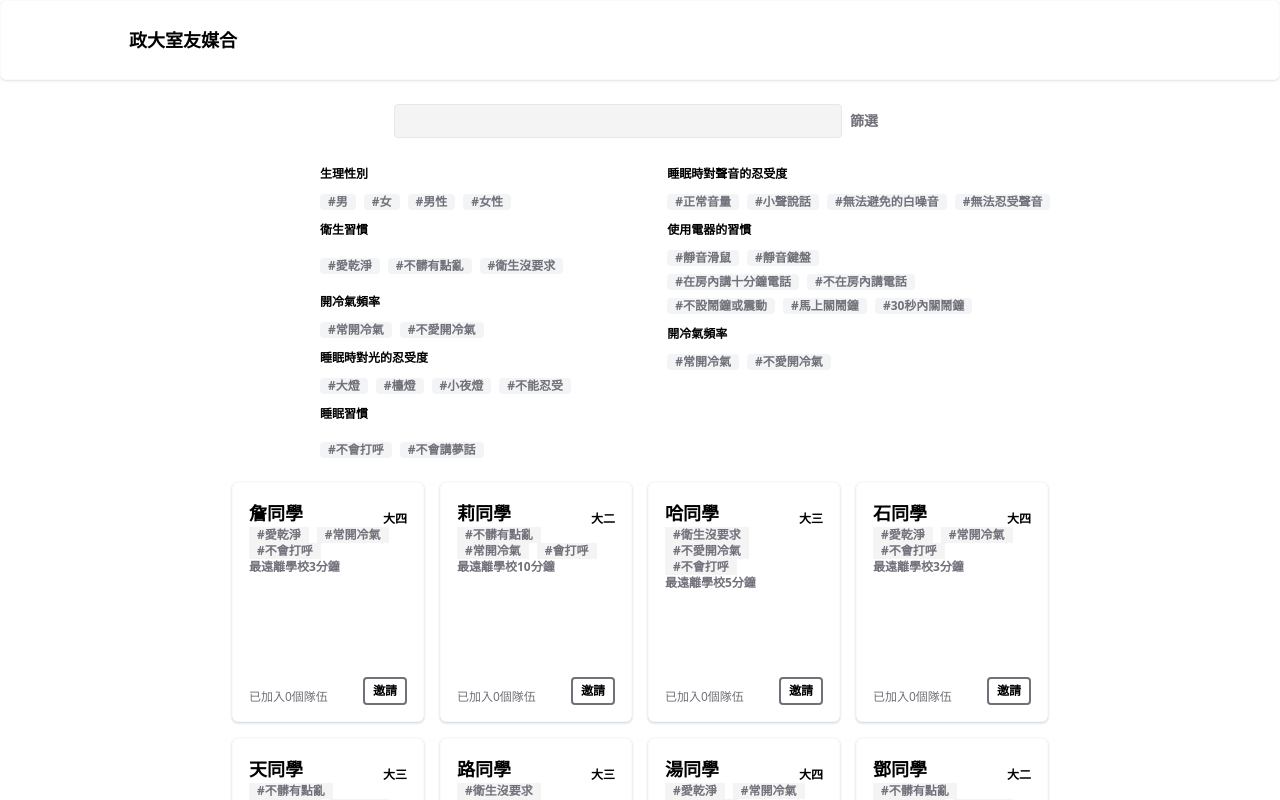
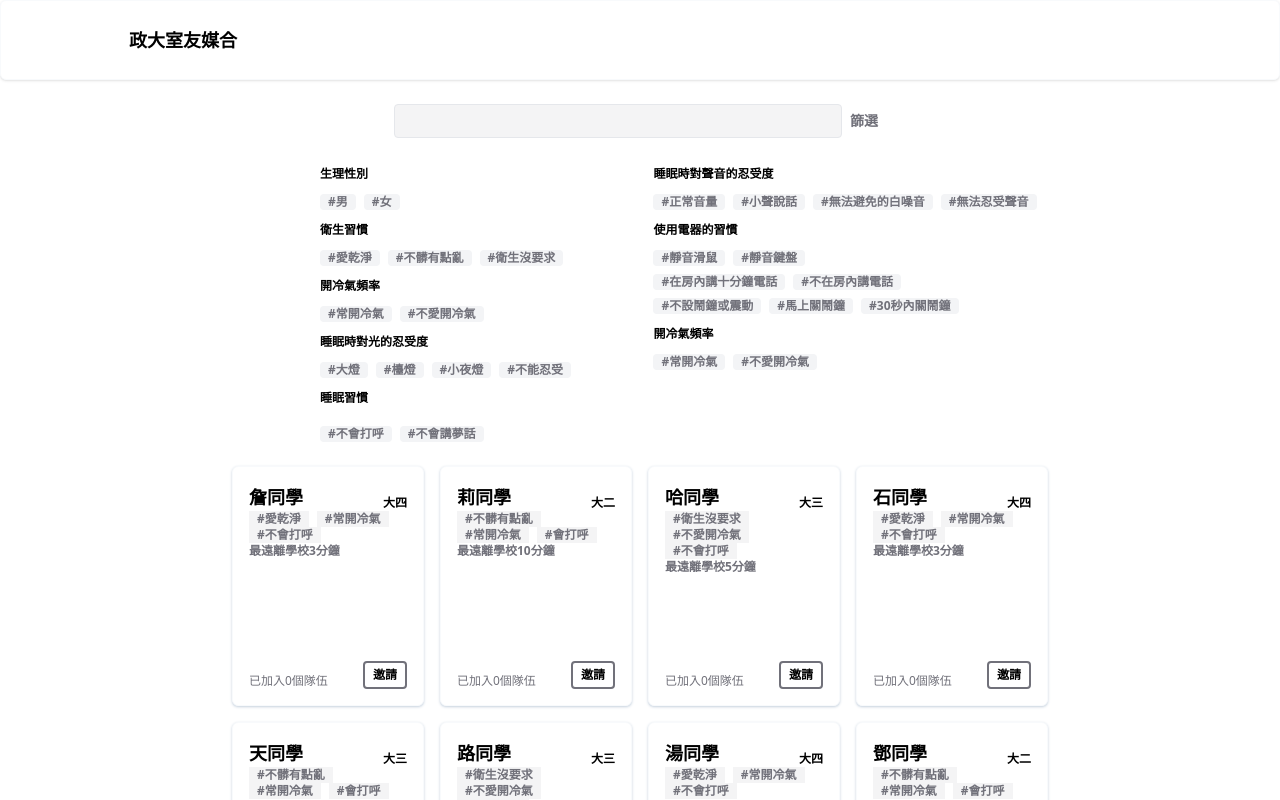
Before and after one commit to z15r7/dorm, a Vue app in the folder frontend/: page / in a window 1280 px wide. Both pictures are taken after a click on the button "篩選". Shown: the top 800 px of the page. Built offline with nearby package versions, Linux system fonts and the light colour scheme.

Commit message:
replace header filter option with Hashtag comp.

```diff
--- a/frontend/src/components/Header.vue
+++ b/frontend/src/components/Header.vue
@@ -12,6 +12,7 @@
       <div>
         <div class="flex justify-center w-10/12 my-4 pl-80" v-if="showFilters">
                 <div class="flex flex-wrap items-center h-fit">
+                    <div class="flex flex-wrap items-center">
                       <p class="text-xs font-bold flex-col">生理性別</p>
                       <div class="my-5"></div>
                       <div class="w-full"></div>
@@ -27,29 +28,30 @@
                       :tagEnableColor="`#7dd3fc`"
                       :tagDisableColor="`#f3f4f6`"
                       />
-                      <button @click="filterByGender('男')"
-                      :style="{ backgroundColor: genderFilter === '男' ? '#7dd3fc' : '#f3f4f6' }"
-                      class="text-xs font-bold text-zinc-500 pr-2 bg-gray-100 rounded px-2 py-0 ">#男性</button>
-                      <span class="mx-1"></span>
-                      <button @click="filterByGender('女')"
-                      :style="{ backgroundColor: genderFilter === '女' ? '#7dd3fc' : '#f3f4f6' }"
-                      class="text-xs font-bold text-zinc-500 pr-2 bg-gray-100 rounded px-2 py-0">#女性</button>
+                    </div>
                     <div class="w-full"></div>
                     <div class="flex flex-wrap items-center">
                       <p class="text-xs font-bold flex-col">衛生習慣</p>
                       <div class="my-5"></div>
                       <div class="w-full"></div>
-                        <button @click="filterByHygiene('愛乾淨')"
-                        :style="{ backgroundColor: hygieneFilter === '愛乾淨' ? '#fcd34d' : '#f3f4f6' }"
-                        class="text-xs font-bold text-zinc-500 pr-2 bg-gray-100 rounded px-2 py-0 ">#愛乾淨</button>
-                        <span class="mx-1"></span>
-                        <button @click="filterByHygiene('不髒有點亂')"
-                        :style="{ backgroundColor: hygieneFilter === '不髒有點亂' ? '#fcd34d' : '#f3f4f6' }"
-                        class="text-xs font-bold text-zinc-500 pr-2 bg-gray-100 rounded px-2 py-0 ">#不髒有點亂</button>
-                        <span class="mx-1"></span>
-                        <button @click="filterByHygiene('衛生沒要求')"
-                        :style="{ backgroundColor: hygieneFilter === '衛生沒要求' ? '#fcd34d' : '#f3f4f6' }"
-                        class="text-xs font-bold text-zinc-500 pr-2 bg-gray-100 rounded px-2 py-0 my-2">#衛生沒要求</button>
+                      <Hashtag :tagName="`愛乾淨`"
+                      :tagFilterMethod="filterByHygiene"
+                      :tagFilter="hygieneFilter"
+                      :tagEnableColor="`#fcd34d`"
+                      :tagDisableColor="`#f3f4f6`"
+                      />
+                      <Hashtag :tagName="`不髒有點亂`"
+                      :tagFilterMethod="filterByHygiene"
+                      :tagFilter="hygieneFilter"
+                      :tagEnableColor="`#fcd34d`"
+                      :tagDisableColor="`#f3f4f6`"
+                      />
+                      <Hashtag :tagName="`衛生沒要求`"
+                      :tagFilterMethod="filterByHygiene"
+                      :tagFilter="hygieneFilter"
+                      :tagEnableColor="`#fcd34d`"
+                      :tagDisableColor="`#f3f4f6`"
+                      />
                     </div>
                     <div class="w-full"></div>
                     <div class="flex flex-wrap items-center">
```
Lines whose indentation alone changed are shown as unchanged.
